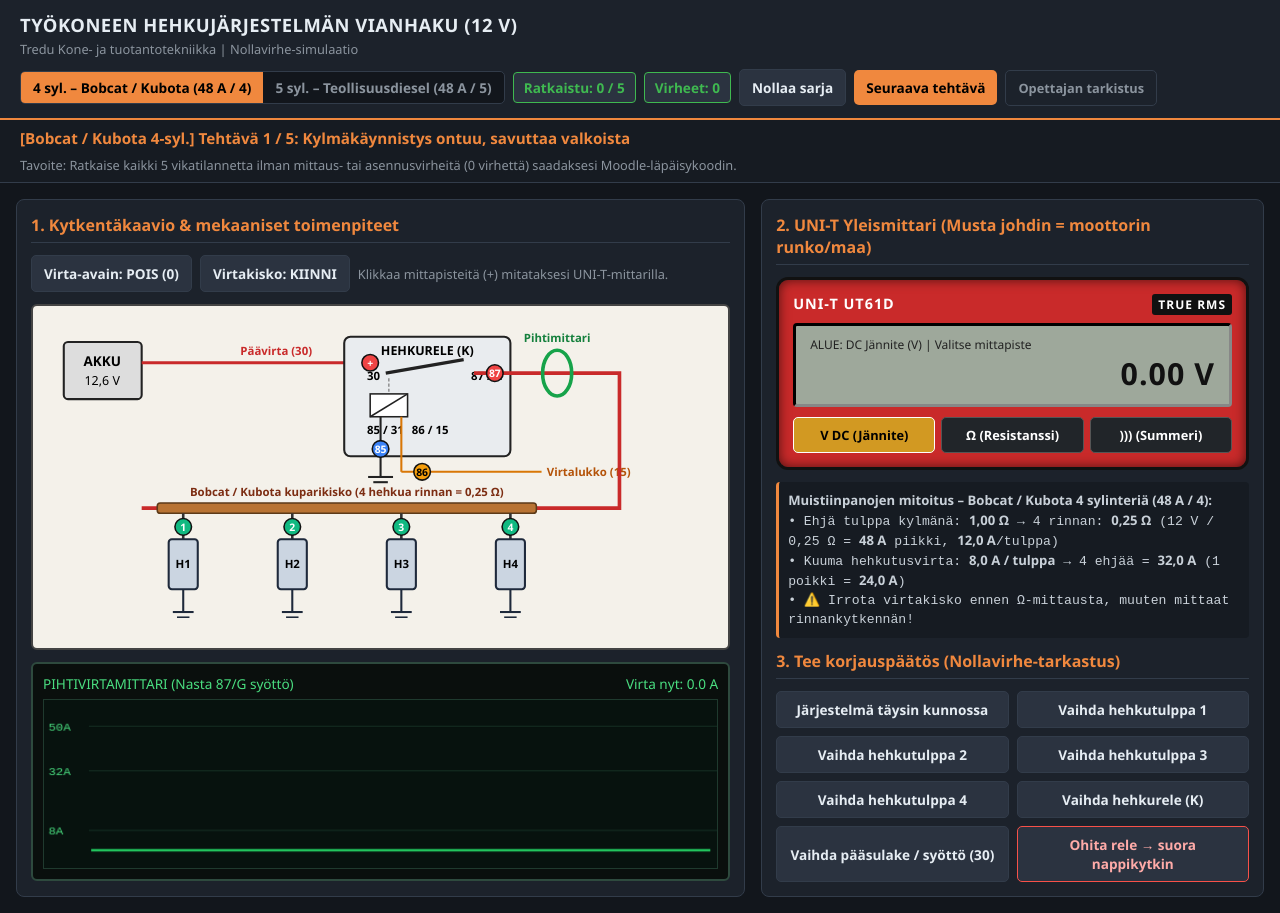
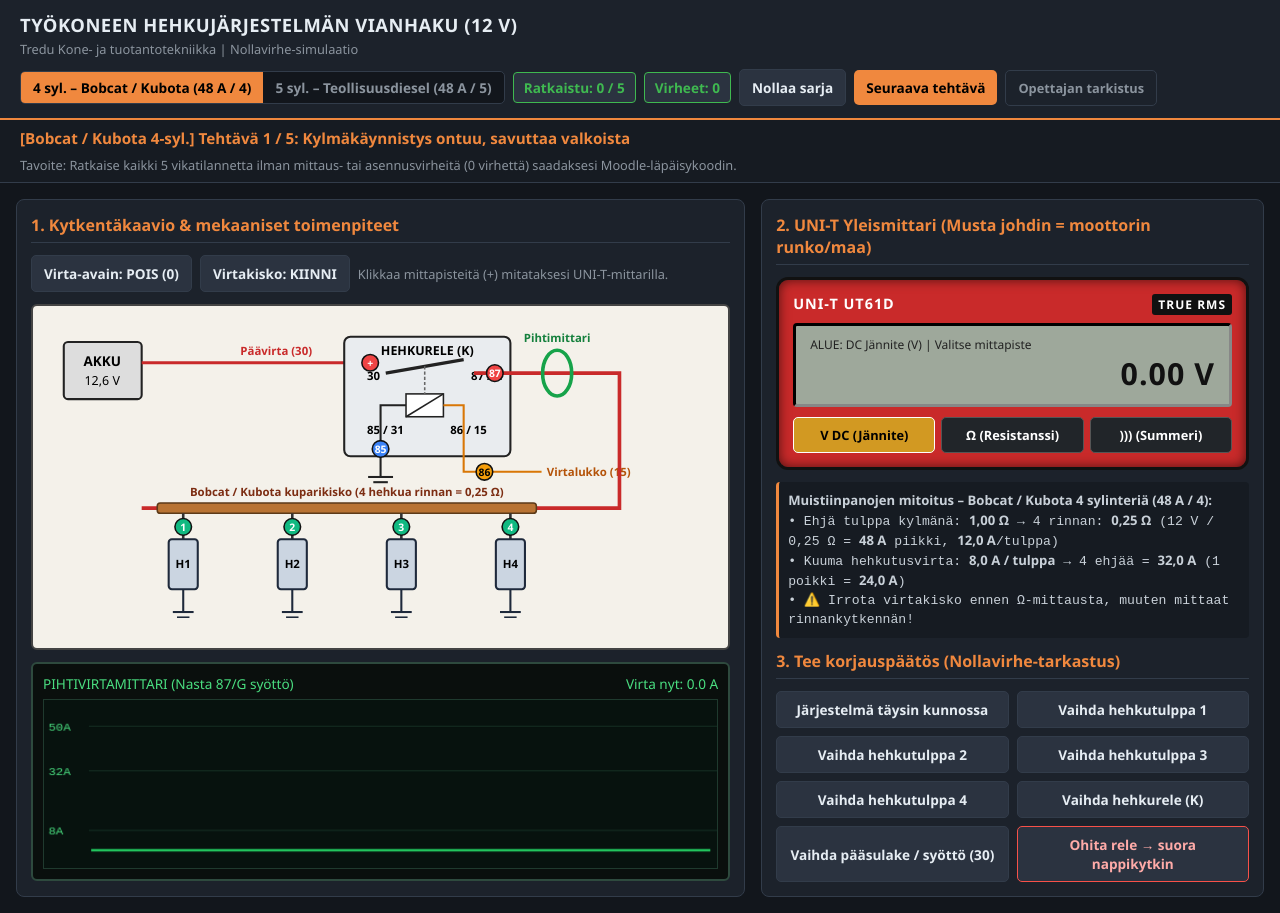
Before and after one commit to teemupisto-star/hehkujarjestelma-peli, a plain HTML site: page index.html in a window 1280 px wide. Drawn offline with Linux system fonts and the light colour scheme.

Commit message:
index.html

```diff
--- a/index.html
+++ b/index.html
@@ -177,23 +177,26 @@
         <rect x="290" y="20" width="160" height="115" rx="6" fill="#e9ecef" stroke="#222" stroke-width="2"/>
         <text x="370" y="38" text-anchor="middle" font-weight="bold" font-size="12">HEHKURELE (K)</text>
 
-        <rect x="315" y="75" width="36" height="22" fill="#fff" stroke="#222" stroke-width="1.5"/>
-        <line x1="315" y1="97" x2="351" y2="75" stroke="#222" stroke-width="1.5"/>
+        <!-- Kela (keskitetty kärjen alle) -->
+        <rect x="349.5" y="75" width="36" height="22" fill="#fff" stroke="#222" stroke-width="1.5"/>
+        <line x1="349.5" y1="97" x2="385.5" y2="75" stroke="#222" stroke-width="1.5"/>
         <text x="312" y="114" font-size="11" font-weight="bold">85 / 31</text>
-        <text x="355" y="114" font-size="11" font-weight="bold">86 / 15</text>
+        <text x="392" y="114" font-size="11" font-weight="bold">86 / 15</text>
 
+        <!-- Kosketin ja vetovarsi (kärjen puolivälissä x=367.5) -->
         <text x="312" y="62" font-size="11" font-weight="bold">30</text>
         <text x="412" y="62" font-size="11" font-weight="bold">87 / G</text>
         <line id="relaySwitchLine" x1="330" y1="55" x2="405" y2="42" stroke="#222" stroke-width="3"/>
-        <line x1="333" y1="60" x2="333" y2="75" stroke="#666" stroke-dasharray="3,2"/>
+        <line id="relayArmLine" x1="367.5" y1="48.5" x2="367.5" y2="75" stroke="#666" stroke-width="1.5" stroke-dasharray="3,2"/>
 
         <!-- Releen ulkoiset kytkennät -->
-        <line x1="325" y1="97" x2="325" y2="155" stroke="#222" stroke-width="2"/>
+        <!-- 85 / 31 maadoitus -->
+        <polyline points="349.5,86 325,86 325,155" fill="none" stroke="#222" stroke-width="2"/>
         <line x1="313" y1="155" x2="337" y2="155" stroke="#222" stroke-width="2"/>
         <line x1="318" y1="160" x2="332" y2="160" stroke="#222" stroke-width="2"/>
 
-        <line x1="345" y1="97" x2="345" y2="150" stroke="#d97706" stroke-width="2"/>
-        <line x1="345" y1="150" x2="480" y2="150" stroke="#d97706" stroke-width="2"/>
+        <!-- 86 / 15 virtalukko -->
+        <polyline points="385.5,86 405,86 405,150 480,150" fill="none" stroke="#d97706" stroke-width="2"/>
         <text x="485" y="154" font-size="11" fill="#b45309" font-weight="bold">Virtalukko (15)</text>
 
         <!-- 87/G syöttöjohto hehkukiskolle + Virtapihti -->
@@ -217,8 +220,8 @@
           <text x="325" y="132" text-anchor="middle" font-size="10" fill="#fff" font-weight="bold">85</text>
         </g>
         <g class="probe-point" onclick="measurePoint('86')">
-          <circle cx="365" cy="150" r="8" fill="#f59e0b" stroke="#111" stroke-width="1.5"/>
-          <text x="365" y="154" text-anchor="middle" font-size="10" fill="#000" font-weight="bold">86</text>
+          <circle cx="425" cy="150" r="8" fill="#f59e0b" stroke="#111" stroke-width="1.5"/>
+          <text x="425" y="154" text-anchor="middle" font-size="10" fill="#000" font-weight="bold">86</text>
         </g>
         <g class="probe-point" onclick="measurePoint('87')">
           <circle cx="435" cy="55" r="8" fill="#ef4444" stroke="#111" stroke-width="1.5"/>
@@ -515,11 +518,14 @@ function toggleIgnition() {
   btn.classList.toggle('active-ignition', ignitionOn);
 
   const sw = document.getElementById('relaySwitchLine');
+  const arm = document.getElementById('relayArmLine');
   const sc = scenarios[currentIdx];
   if (ignitionOn && sc.relayCoilOk && sc.relayContactOk) {
     sw.setAttribute('y2', '55');
+    arm.setAttribute('y1', '55');
   } else {
     sw.setAttribute('y2', '42');
+    arm.setAttribute('y1', '48.5');
   }
   if (lastPoint) measurePoint(lastPoint);
 }
@@ -733,6 +739,7 @@ function loadScenario(idx) {
   document.getElementById('btnBusbar').textContent = "Virtakisko: KIINNI";
   document.getElementById('busbarGraphic').style.opacity = "1";
   document.getElementById('relaySwitchLine').setAttribute('y2', '42');
+  document.getElementById('relayArmLine').setAttribute('y1', '48.5');
   document.getElementById('feedbackBox').className = 'feedback';
   updateProgressUI();
   setMeterMode('V');
```
